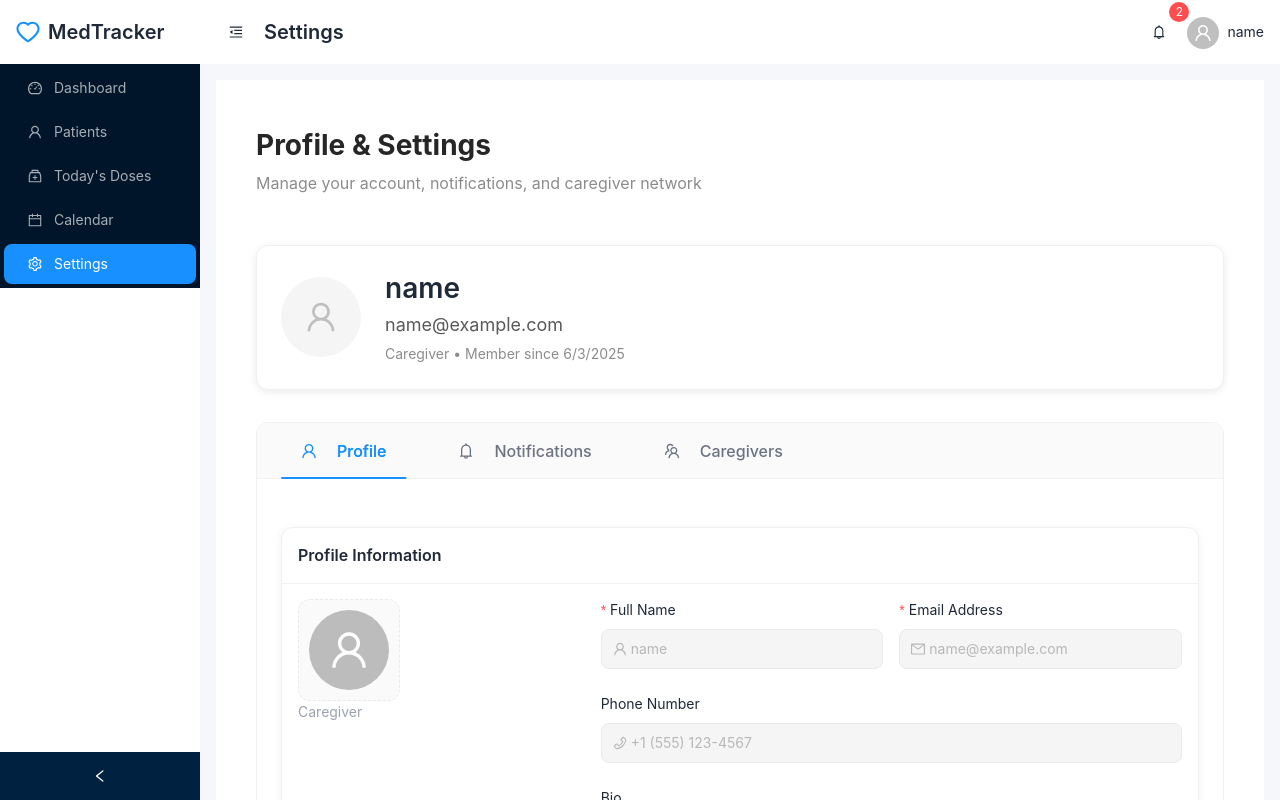
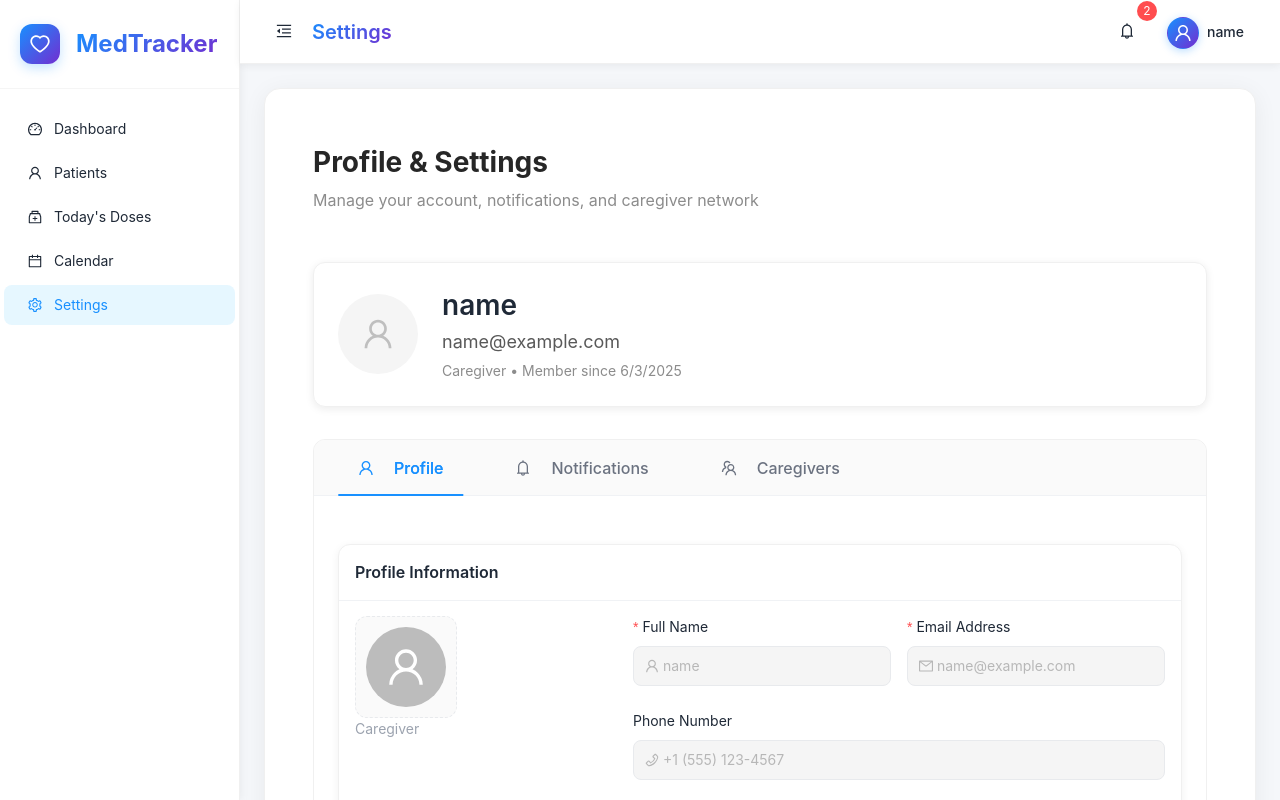
Before and after one commit to starstech/medtrack, a React (Vite) app: page /profile in a window 1280 px wide. Both pictures are taken after typing "name@example.com", "Sample123" into the empty fields and a click on the button "Sign In". Shown: the top 800 px of the page. Built offline with nearby package versions, Linux system fonts and the light colour scheme.

Commit message:
fixed sidebar

```diff
--- a/src/components/common/Layout.jsx
+++ b/src/components/common/Layout.jsx
@@ -101,32 +101,205 @@ const AppLayout = ({ children }) => {
 
   return (
     <Layout style={{ minHeight: '100vh' }}>
-      <Sider collapsible collapsed={collapsed} onCollapse={setCollapsed} width={200}>
-        <div style={{ height: 32, margin: 16, display: 'flex', alignItems: 'center' }}>
-          <HeartOutlined style={{ fontSize: '24px', color: '#1890ff' }} />
-          {!collapsed && <Title level={4} style={{ margin: '0 0 0 8px' }}>MedTracker</Title>}
+      <Sider
+        collapsible
+        collapsed={collapsed}
+        onCollapse={setCollapsed}
+        width={240}
+        style={{
+          position: 'sticky',
+          top: 0,
+          height: '100vh',
+          overflow: 'hidden',
+          background: '#fff',
+          borderRight: '1px solid #f0f0f0',
+          boxShadow: '2px 0 8px rgba(0, 0, 0, 0.05)'
+        }}
+        trigger={null}
+      >
+        {/* Logo Section */}
+        <div style={{
+          padding: '24px 20px',
+          borderBottom: '1px solid #f5f5f5',
+          display: 'flex',
+          alignItems: 'center',
+          justifyContent: collapsed ? 'center' : 'flex-start',
+          background: '#fff'
+        }}>
+          <div style={{
+            width: '40px',
+            height: '40px',
+            borderRadius: '12px',
+            background: 'linear-gradient(135deg, #1890ff, #722ed1)',
+            display: 'flex',
+            alignItems: 'center',
+            justifyContent: 'center',
+            boxShadow: '0 4px 12px rgba(24, 144, 255, 0.25)'
+          }}>
+            <HeartOutlined style={{
+              fontSize: '20px',
+              color: '#fff'
+            }} />
+          </div>
+          {!collapsed && (
+            <Title level={3} style={{
+              margin: '0 0 0 16px',
+              background: 'linear-gradient(135deg, #1890ff, #722ed1)',
+              WebkitBackgroundClip: 'text',
+              WebkitTextFillColor: 'transparent',
+              fontWeight: 700
+            }}>
+              MedTracker
+            </Title>
+          )}
         </div>
-        <Menu theme="dark" mode="inline" selectedKeys={[location.pathname]} onClick={handleMenuClick} items={menuItems} />
+
+        {/* Menu */}
+        <div style={{ padding: '16px 0' }}>
+          <Menu
+            mode="inline"
+            selectedKeys={[location.pathname]}
+            onClick={handleMenuClick}
+            items={menuItems}
+            style={{
+              background: 'transparent',
+              border: 'none'
+            }}
+          />
+        </div>
+
+        {/* Custom Menu Styles */}
+        <style jsx>{`
+          .ant-menu-inline .ant-menu-item {
+            margin: 4px 16px !important;
+            border-radius: 8px !important;
+            height: 44px !important;
+            line-height: 44px !important;
+            padding: 0 16px !important;
+            transition: all 0.3s ease !important;
+            color: rgba(0, 0, 0, 0.65) !important;
+            font-weight: 500 !important;
+          }
+
+          .ant-menu-inline .ant-menu-item:hover {
+            background: rgba(24, 144, 255, 0.08) !important;
+            color: #1890ff !important;
+            transform: translateX(4px) !important;
+          }
+
+          .ant-menu-inline .ant-menu-item-selected {
+            background: linear-gradient(135deg, rgba(24, 144, 255, 0.1), rgba(114, 46, 209, 0.1)) !important;
+            color: #1890ff !important;
+            font-weight: 600 !important;
+            border-right: 3px solid #1890ff !important;
+          }
+
+          .ant-menu-inline .ant-menu-item-selected:hover {
+            background: linear-gradient(135deg, rgba(24, 144, 255, 0.15), rgba(114, 46, 209, 0.15)) !important;
+          }
+
+          .ant-menu .ant-menu-item .ant-menu-item-icon {
+            font-size: 18px !important;
+            margin-right: 12px !important;
+            transition: all 0.3s ease !important;
+          }
+
+          .ant-menu-inline .ant-menu-item:hover .ant-menu-item-icon,
+          .ant-menu-inline .ant-menu-item-selected .ant-menu-item-icon {
+            color: #1890ff !important;
+            transform: scale(1.1) !important;
+          }
+
+          .ant-layout-sider-collapsed .ant-menu-inline .ant-menu-item {
+            margin: 4px 12px !important;
+            padding: 0 !important;
+            justify-content: center !important;
+            text-align: center !important;
+          }
+
+          .ant-layout-sider-collapsed .ant-menu .ant-menu-item .ant-menu-item-icon {
+            margin-right: 0 !important;
+          }
+        `}</style>
       </Sider>
+
       <Layout>
-        <Header style={{ padding: '0 16px', background: '#fff', display: 'flex', justifyContent: 'space-between', alignItems: 'center' }}>
+        <Header style={{
+          position: 'sticky',
+          top: 0,
+          zIndex: 100,
+          padding: '0 24px',
+          background: '#fff',
+          display: 'flex',
+          justifyContent: 'space-between',
+          alignItems: 'center',
+          boxShadow: '0 2px 8px rgba(0, 0, 0, 0.06)',
+          borderBottom: '1px solid #f0f0f0'
+        }}>
           <Space>
-            <Button type="text" icon={collapsed ? <MenuUnfoldOutlined /> : <MenuFoldOutlined />} onClick={() => setCollapsed(!collapsed)} />
-            <Title level={4} style={{ margin: 0 }}>{getPageTitle()}</Title>
+            <Button
+              type="text"
+              icon={collapsed ? <MenuUnfoldOutlined /> : <MenuFoldOutlined />}
+              onClick={() => setCollapsed(!collapsed)}
+              style={{
+                fontSize: '16px',
+                width: '40px',
+                height: '40px',
+                borderRadius: '8px',
+                transition: 'all 0.3s ease'
+              }}
+            />
+            <Title level={4} style={{
+              margin: 0,
+              background: 'linear-gradient(135deg, #1890ff, #722ed1)',
+              WebkitBackgroundClip: 'text',
+              WebkitTextFillColor: 'transparent',
+              fontWeight: 600
+            }}>
+              {getPageTitle()}
+            </Title>
           </Space>
           <Space>
             <Badge count={getUnreadCount()}>
-              <Button type="text" icon={<BellOutlined />} />
+              <Button
+                type="text"
+                icon={<BellOutlined />}
+                style={{
+                  fontSize: '16px',
+                  width: '40px',
+                  height: '40px',
+                  borderRadius: '8px',
+                  transition: 'all 0.3s ease'
+                }}
+              />
             </Badge>
             <Dropdown menu={{ items: userMenuItems }}>
-              <Space style={{ cursor: 'pointer' }}>
-                <Avatar icon={<UserOutlined />} />
-                <Text>{user?.name || 'User'}</Text>
+              <Space style={{
+                cursor: 'pointer',
+                padding: '8px 12px',
+                borderRadius: '8px',
+                transition: 'all 0.3s ease'
+              }}>
+                <Avatar
+                  icon={<UserOutlined />}
+                  style={{
+                    background: 'linear-gradient(135deg, #1890ff, #722ed1)',
+                    boxShadow: '0 2px 8px rgba(24, 144, 255, 0.3)'
+                  }}
+                />
+                <Text style={{ fontWeight: 500 }}>{user?.name || 'User'}</Text>
               </Space>
             </Dropdown>
           </Space>
         </Header>
-        <Content style={{ margin: '16px', padding: '24px', background: '#fff' }}>
+        <Content style={{
+          margin: '24px',
+          padding: '32px',
+          background: '#fff',
+          borderRadius: '16px',
+          boxShadow: '0 4px 24px rgba(0, 0, 0, 0.06)',
+          border: '1px solid #f0f0f0'
+        }}>
           {children}
         </Content>
       </Layout>
--- a/src/pages/DashboardPage.css
+++ b/src/pages/DashboardPage.css
@@ -1,7 +1,7 @@
 /* Dashboard Page Styles - Mobile First */
 
 .dashboard-page {
-    padding: 0;
+    padding: 0 16px;
     animation: fadeIn 0.3s ease-in-out;
     width: 100%;
     max-width: 100%;
```
